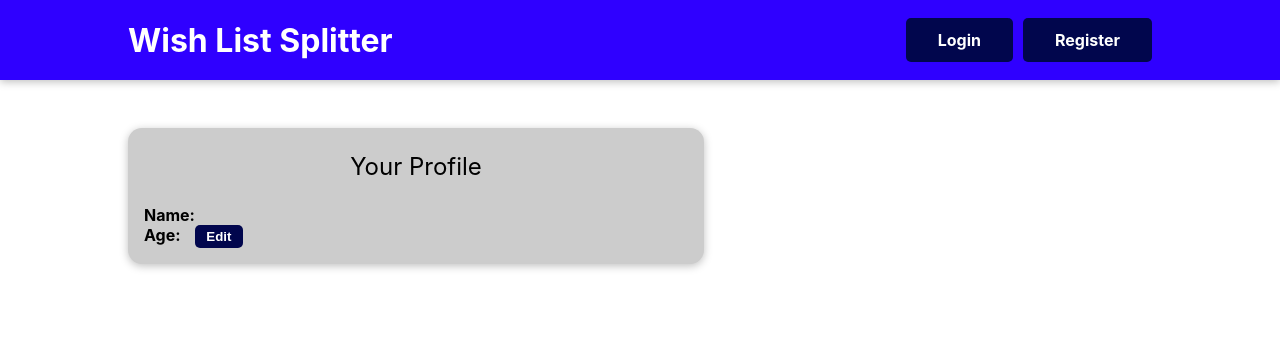
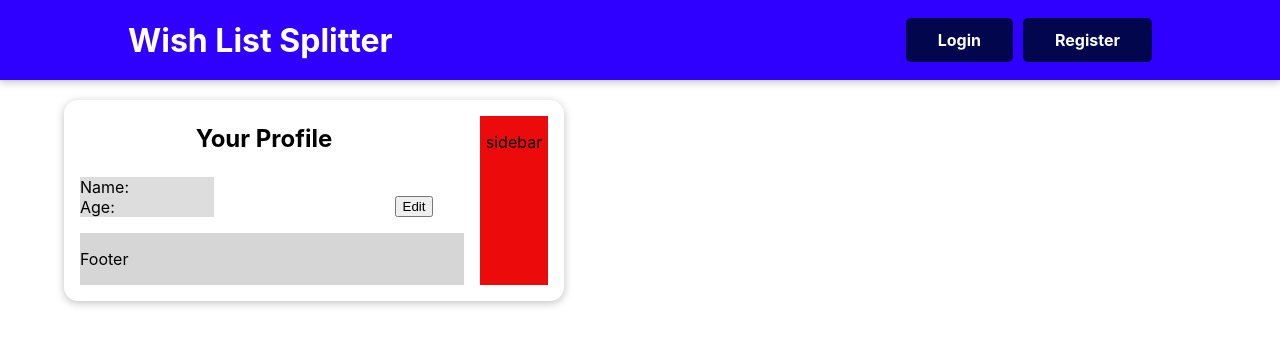
Before and after one commit to Patrykshub/wish-list-splitter, a React (Create React App) app: page / in a window 1280 px wide. Shown: the top 346 px of the page. Built offline with nearby package versions, Linux system fonts and the light colour scheme.

Commit message:
feat: frice formater

```diff
--- a/src/components/Profile/Profile.module.css
+++ b/src/components/Profile/Profile.module.css
@@ -4,7 +4,7 @@
   margin-top: 10%;
   margin-left: 10%;
   width: 45%;
-  background-color: #ccc;
+  background-color: white;
   border-radius: 14px;
   box-shadow: 0 2px 8px rgba(0, 0, 0, 0.25);
   padding-bottom: 1rem;
@@ -14,6 +14,7 @@
   width: 45%;
 }
 .profile p {
+  font-weight: bold;
   text-align: center;
   font-size: 1.5rem;
 }
--- a/src/components/Profile/Profile.tsx
+++ b/src/components/Profile/Profile.tsx
@@ -1,43 +1,143 @@
 import React, { useState } from "react";
 
-import classes from "./Profile.module.css";
+import cls from "./Profile_grid.module.css";
 
 const Profile = (validateValue: any) => {
   const [changingMode, setChangingMode] = useState(false);
   const [editing, setEditing] = useState();
-  const [value, setValue] = useState();
+  const [valueName, setValueName] = useState();
+  // const [valueAge, setValueAge] = useState();
 
-    const modeHandler = () => {
-        setChangingMode(true);
+  const priceFormater = (price: any, numberLength: number) => {
+    // number with one dec without rounding up or down.
+    const price2 = price * 10;
+    const integerPart = Math.floor(price2);
+
+    const wholeNumber = Math.floor(price);
+
+    const digsAfterComma = price - integerPart;
+
+    const numWithOneDec = price.toFixed(1);
+
+    // getting the amount of last digits using the numberLength
+    const lastDigits = numberLength - 2;
+
+    // getting the actual number of digits from a price
+    const theDigits = price.toString().slice(-lastDigits);
+
+    // getting the number of digits after comma + (dot & 0)
+    const numOfDigits = numberLength + 2;
+
+    //checking what kind of a number is price
+
+    const AmountOfDigitsOfAWholeNumber = Math.floor(price);
+    const priceLengthMinusNumberLength =
+      AmountOfDigitsOfAWholeNumber.toString().length - numberLength;
+    const correctPriceLength =
+      price / Math.pow(10, priceLengthMinusNumberLength + 1);
+
+    // checking if the price begins with 0.0.....
+    if (numWithOneDec - wholeNumber === 0) {
+      if (digsAfterComma.toString().length > numOfDigits) {
+        if (digsAfterComma < 0.1) {
+          return numWithOneDec + "..." + theDigits;
+        }
+        return integerPart / 10 + "..." + theDigits;
+      }
     }
+
+    // checking if the price length > the given are for a number
+    if (digsAfterComma.toString().length > numOfDigits) {
+      if (digsAfterComma < 0.1) {
+        return integerPart / 10 + 0 + "..." + theDigits;
+      }
+      return integerPart / 10 + "..." + theDigits;
+    }
+
+    if (AmountOfDigitsOfAWholeNumber.toString().length > numOfDigits) {
+      return Math.floor(correctPriceLength) + "...";
+    }
+
+    if (numWithOneDec - wholeNumber === 0) {
+      if (digsAfterComma.toString().length > numOfDigits) {
+        if (digsAfterComma < 0.1) {
+          if (digsAfterComma >= 0.01) {
+            return price.toFixed(1) + "..." + theDigits;
+          }
+          return numWithOneDec + "..." + theDigits;
+        }
+        return integerPart / 10 + "..." + theDigits;
+      }
+    }
+    if (price > 0 && price < 1) {
+      if (price.toString().length) {
+      }
+    }
+
+    if (digsAfterComma.toString().length > numOfDigits) {
+      if (digsAfterComma < 0.1) {
+        if (integerPart / 10 < 0.1) {
+          return integerPart / 10 + ".0..." + theDigits;
+        }
+      }
+    }
+    // check if the price length is smaller than the numberLength
+    if (price.toString().length < numberLength) {
+      return price.toFixed(numberLength);
+    }
+    // if the price length is smaller than the numberLength + 2 (0+.)
+    if (price.toString().length <= numOfDigits) {
+      return price.toFixed(1) + "..." + theDigits;
+    }
+  };
+  priceFormater(1.9123, 6);
+
+  const modeHandler = () => {
+    setChangingMode(true);
+  };
 
   const nameHandler = (event: any) => {
     setEditing(event.target.value);
   };
 
   const save = () => {
-    setValue(editing);
+    setValueName(editing);
     setChangingMode(false);
   };
 
   return (
-    <div className={classes.profile}>
-      <p >Your Profile</p>
-      <div>
-        <label className={classes.profile_user}>Name:</label>
-        <label> {value}</label>
+    <div className={cls.container}>
+      <div className={cls.item_a}>
+        <p>Your Profile</p>
+      </div>
+
+      <div className={cls.item_b}>
+        <div>
+          <label>Name:</label>
+          <label> {valueName}</label>
         </div>
+
         <div>
-        <label className={classes.profile_user}>Age:</label>
-        <label> {value}</label>
+          <label>Age:</label>
+          <label> </label>
+        </div>
+      </div>
+      <div className={cls.item_b_inputs}>
+        {changingMode && <input onChange={nameHandler}></input>}
+        {changingMode && <input onChange={nameHandler}></input>}
+      </div>
 
+      <div className={cls.button_edit}>
+        {changingMode && <button onClick={save}>Ok</button>}
         {!changingMode && <button onClick={modeHandler}>Edit</button>}
-        {changingMode && (
-          <>
-            <input onChange={nameHandler}></input>
-            <button onClick={save}>Ok</button>
-          </>
-        )}
+      </div>
+
+      <div className={cls.item_c}>
+        <p>sidebar</p>
+      </div>
+
+      <div className={cls.item_d}>
+        <p>Footer</p>
       </div>
     </div>
   );
--- /dev/null
+++ b/src/components/Profile/Profile_grid.module.css
@@ -0,0 +1,52 @@
+.item_a {
+  grid-area: header;
+  text-align: center;
+  font-weight: bold;
+  font-size: 1.5rem;
+}
+.item_b {
+  margin-left: 1rem;
+  margin-bottom: 1rem;
+  grid-area: main;
+  background-color: #ddd;
+}
+.item_b_inputs {
+    grid-area: input;
+    margin-bottom: 1rem;
+}
+
+.item_c {
+    text-align: center;
+  margin: 1rem;
+  grid-area: sidebar;
+  background-color: rgb(236, 10, 10);
+}
+.item_d {
+  margin-left: 1rem;
+  margin-bottom: 1rem;
+  grid-area: footer;
+  background-color: #cccc;
+}
+.button_edit {
+    grid-area: button;
+  align-self: end;
+  justify-self: center;
+  margin: 1rem
+}
+
+.container {
+  display: grid;
+  min-width: 500px;
+  margin-left: 5%;
+  margin-top: 100px;
+  margin-right: 60%;
+  background-color: white;
+  border-radius: 14px;
+  box-shadow: 0 2px 8px rgba(0, 0, 0, 0.25);
+  grid-template-columns: 20% 10% 10% 10% 10% 20% 20%;
+  grid-template-rows: auto;
+  grid-template-areas:
+    "header header header header header header sidebar"
+    "main main input input input button sidebar"
+    "footer footer footer footer footer footer sidebar";
+}
```
